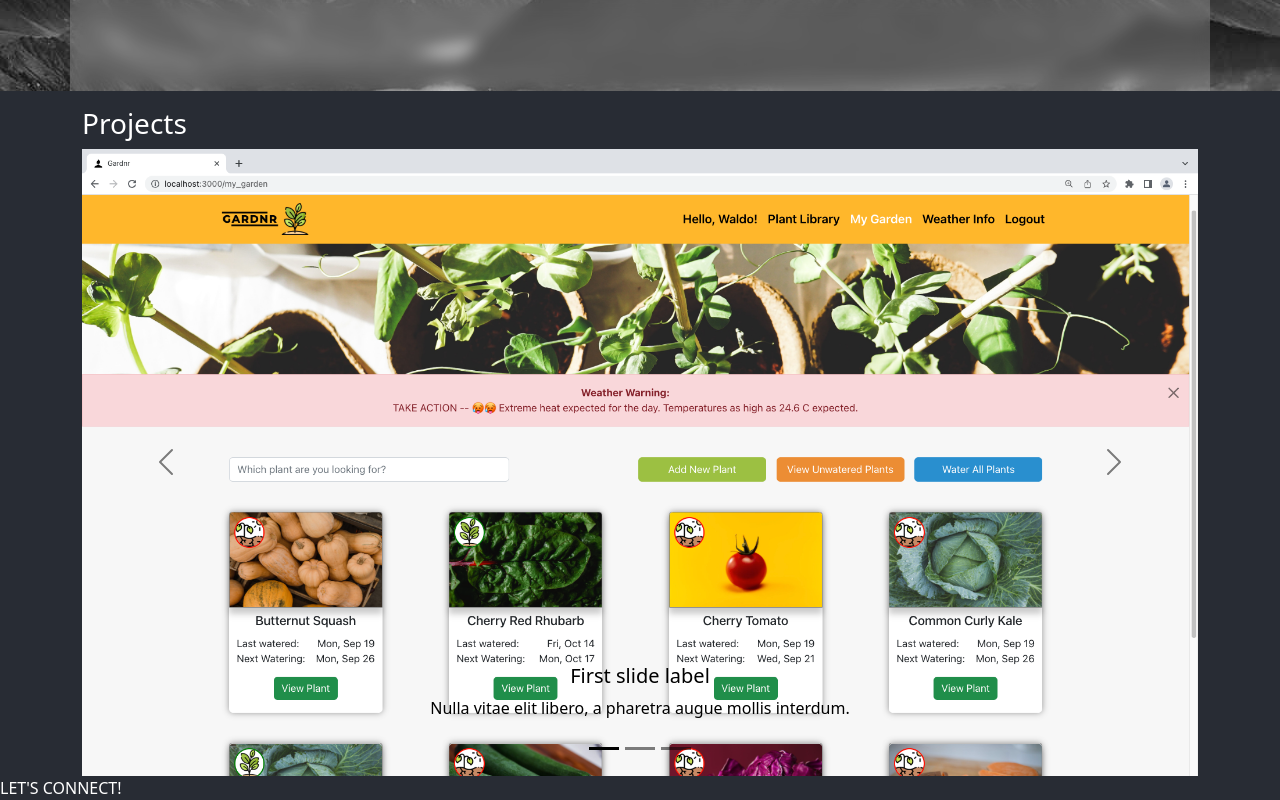
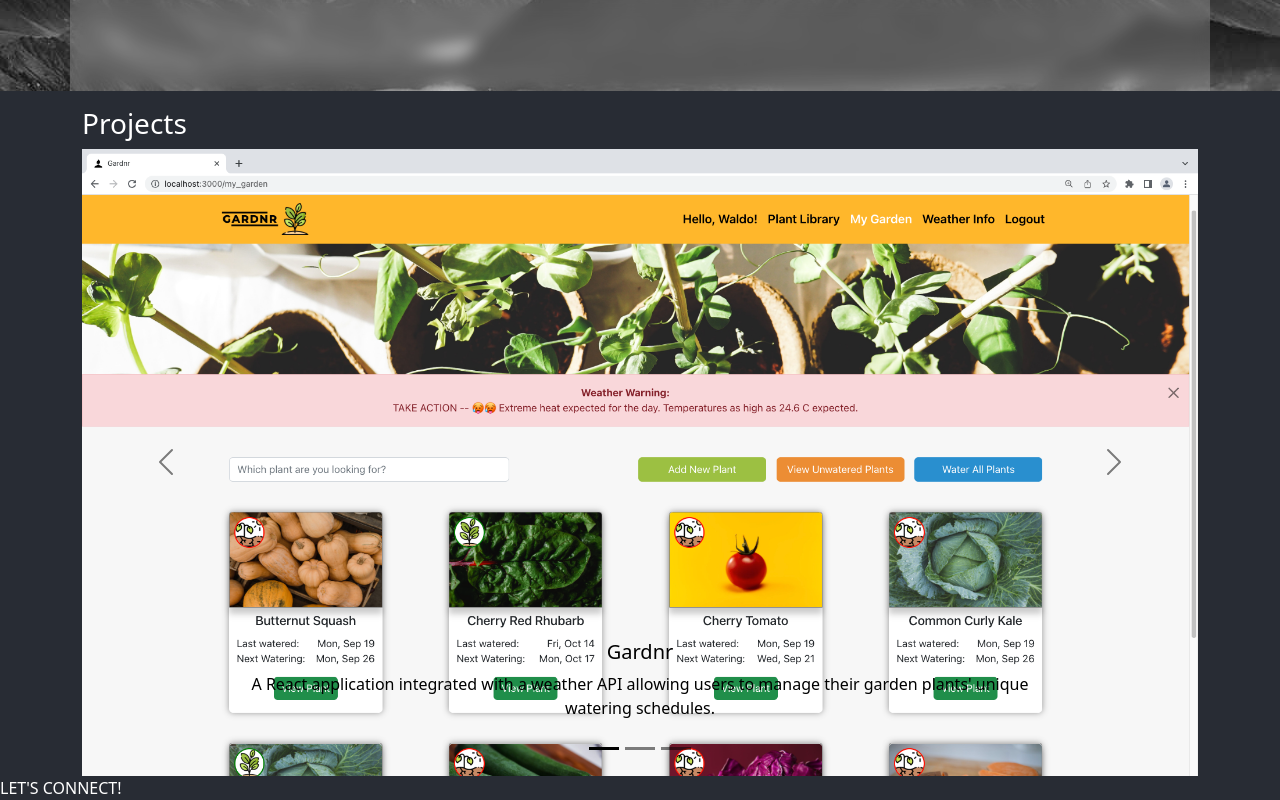
Before and after one commit to Raiza-D/my-portfolio, a React (Create React App) app: page / in a window 1280 px wide. Both pictures are taken after a click on the button 604 px from the left and 2533 px from the top of the page. Shown: the part 1575-2375 px from the top of the page. Built offline with nearby package versions, Linux system fonts and the light colour scheme.

Commit message:
Edit Carousel.Caption contents for Gardnr.

```diff
--- a/src/components/Projects.jsx
+++ b/src/components/Projects.jsx
@@ -20,8 +20,8 @@ export default function Projects() {
               alt="Gardnr screenshot"
             />
             <Carousel.Caption>
-              <h5>First slide label</h5>
-              <p>Nulla vitae elit libero, a pharetra augue mollis interdum.</p>
+              <h5>Gardnr</h5>
+              <p>A React application integrated with a weather API allowing users to manage their garden plants' unique watering schedules.</p>
             </Carousel.Caption>
           </Carousel.Item>
           <Carousel.Item>
```
